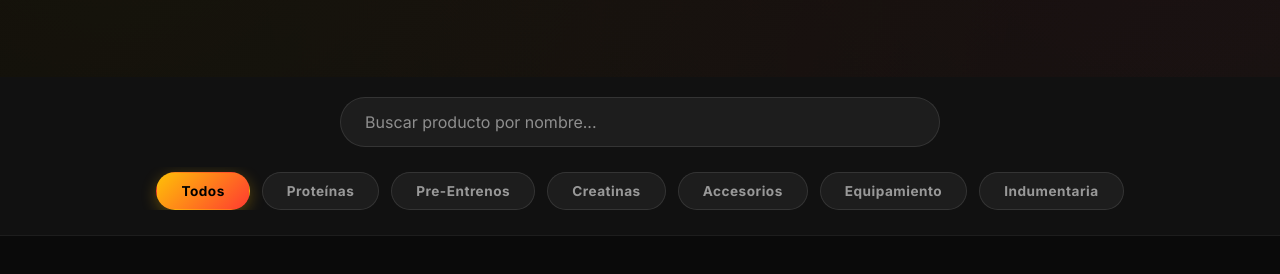
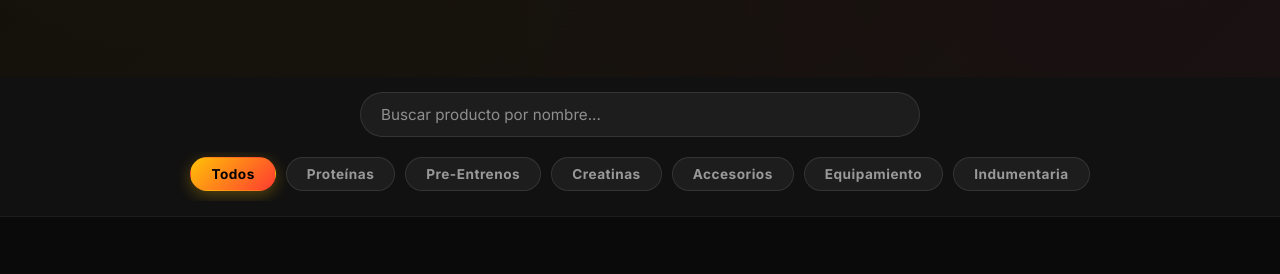
Before and after one commit to luciano1231/fox-cityfitness, a plain HTML site: page catalogo.html in a window 1280 px wide. Shown: the part 383-657 px from the top of the page. Drawn offline with Linux system fonts and the light colour scheme; animation ran at ten frames a second.

Commit message:
Arreglo 3 menu filtro catalogo., queda una linea de filtros...

```diff
--- a/catalogo.css
+++ b/catalogo.css
@@ -40,21 +40,14 @@
 
 /* Filters */
 .catalog-filters {
-    padding: 20px 0 25px;
+    padding: 15px 0;
     background: rgba(18, 18, 18, 0.95);
     backdrop-filter: blur(10px);
     -webkit-backdrop-filter: blur(10px);
     position: sticky;
-    top: 50px;
+    top: 52px; /* Matches height of scrolled navbar */
     z-index: 100;
     border-bottom: 1px solid rgba(255,255,255,0.05);
-    transition: padding 0.4s cubic-bezier(0.4, 0, 0.2, 1), box-shadow 0.4s ease, background 0.4s ease;
-    transform: translateZ(0);
-}
-
-.catalog-filters.compact {
-    padding: 10px 0;
-    box-shadow: 0 10px 20px rgba(0,0,0,0.5);
 }
 
 /* Catalog Search */
@@ -62,32 +55,24 @@
     display: flex;
     justify-content: center;
     max-width: 600px;
-    margin: 0 auto 20px;
-    transition: all 0.4s ease;
+    margin: 0 auto 15px;
+    padding: 0 20px;
 }
 
-.catalog-filters.compact .search-container {
-    margin-bottom: 0;
-}
 .catalog-search {
     width: 100%;
-    height: 50px;
-    padding: 0 24px;
+    height: 45px;
+    padding: 0 20px;
     background: rgba(255,255,255,0.05);
     border: 1px solid rgba(255,255,255,0.1);
     border-radius: 25px;
     color: #fff;
     font-family: var(--font-body);
-    font-size: 1rem;
-    transition: all 0.4s ease;
+    font-size: 0.95rem;
+    transition: all 0.3s ease;
     box-sizing: border-box;
 }
 
-.catalog-filters.compact .catalog-search {
-    height: 40px;
-    padding: 0 20px;
-    background: rgba(255,255,255,0.08);
-}
 .catalog-search:focus {
     outline: none;
     border-color: var(--fox-accent);
@@ -100,27 +85,30 @@
 
 .filters-bar {
     display: flex;
-    justify-content: center;
-    gap: 12px;
-    flex-wrap: wrap;
-    transition: all 0.4s cubic-bezier(0.4, 0, 0.2, 1);
-    max-height: 200px;
-    opacity: 1;
-    overflow: hidden;
-    padding-top: 5px;
+    justify-content: flex-start;
+    gap: 10px;
+    overflow-x: auto;
+    flex-wrap: nowrap;
+    padding: 5px 20px 10px;
+    -webkit-overflow-scrolling: touch;
+    scrollbar-width: none; /* Firefox */
 }
 
-.catalog-filters.compact .filters-bar {
-    max-height: 0;
-    opacity: 0;
-    padding-top: 0;
-    transform: translateY(-10px);
+.filters-bar::-webkit-scrollbar {
+    display: none; /* Chrome/Safari */
 }
+
+@media (min-width: 769px) {
+    .filters-bar {
+        justify-content: center;
+    }
+}
+
 .filter-btn {
     background: rgba(255,255,255,0.05);
     color: var(--text-secondary);
     border: 1px solid rgba(255,255,255,0.1);
-    padding: 10px 24px;
+    padding: 8px 20px;
     border-radius: 30px;
     cursor: pointer;
     font-family: var(--font-body);
@@ -128,6 +116,8 @@
     font-size: 0.85rem;
     letter-spacing: 0.5px;
     transition: all 0.3s;
+    white-space: nowrap;
+    flex-shrink: 0;
 }
 .filter-btn:hover {
     background: rgba(255,255,255,0.1);
@@ -454,5 +444,5 @@
 @media (max-width: 768px) {
     .admin-layout { grid-template-columns: 1fr; }
     .products-grid { grid-template-columns: 1fr; }
-    .catalog-filters { top: 55px; }
+    .catalog-filters { top: 52px; }
 }
--- a/script.js
+++ b/script.js
@@ -146,38 +146,5 @@ document.addEventListener('DOMContentLoaded', () => {
     }
 
     // ===== CATALOG FILTERS COMPACT SCROLL =====
-    const catalogFilters = document.querySelector('.catalog-filters');
-    if (catalogFilters) {
-        let lastScrollY = window.scrollY;
-
-        window.addEventListener('scroll', () => {
-            const currentScrollY = window.scrollY;
-
-            // Scrollear hacia abajo y estar debajo del header
-            if (currentScrollY > lastScrollY && currentScrollY > 250) {
-                catalogFilters.classList.add('compact');
-            }
-            // Scrollear hacia arriba o estar arriba de todo
-            else if (currentScrollY < lastScrollY || currentScrollY < 250) {
-                catalogFilters.classList.remove('compact');
-            }
-
-            lastScrollY = currentScrollY;
-        });
-
-        // Expandir al tocar el buscador
-        const searchInput = document.getElementById('searchInput');
-        if (searchInput) {
-            searchInput.addEventListener('focus', () => {
-                catalogFilters.classList.remove('compact');
-            });
-        }
-
-        // Expandir al tocar los filtros (por si acaso)
-        catalogFilters.addEventListener('click', (e) => {
-            if (catalogFilters.classList.contains('compact')) {
-                catalogFilters.classList.remove('compact');
-            }
-        });
-    }
+    // Removed to eliminate scroll jitter. Filters now use horizontal scroll.
 });
```
